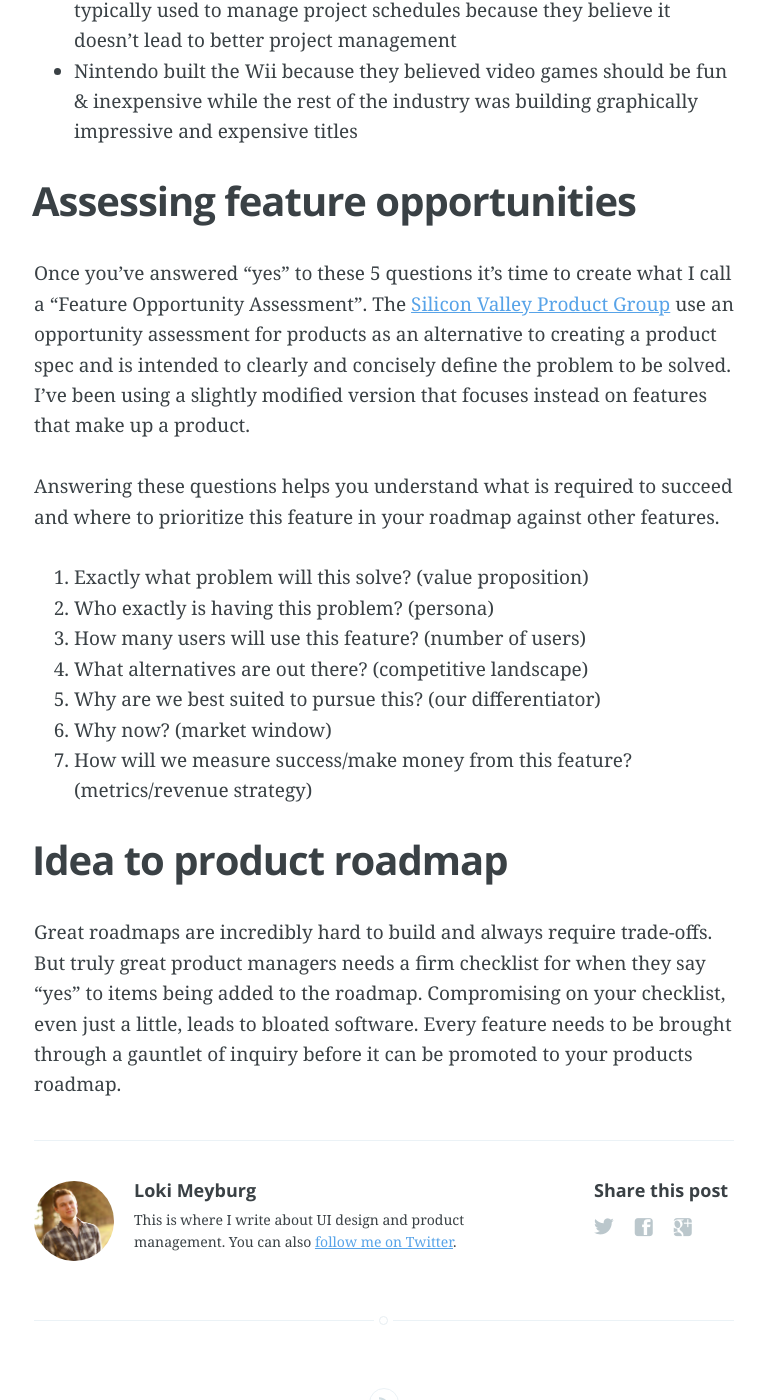
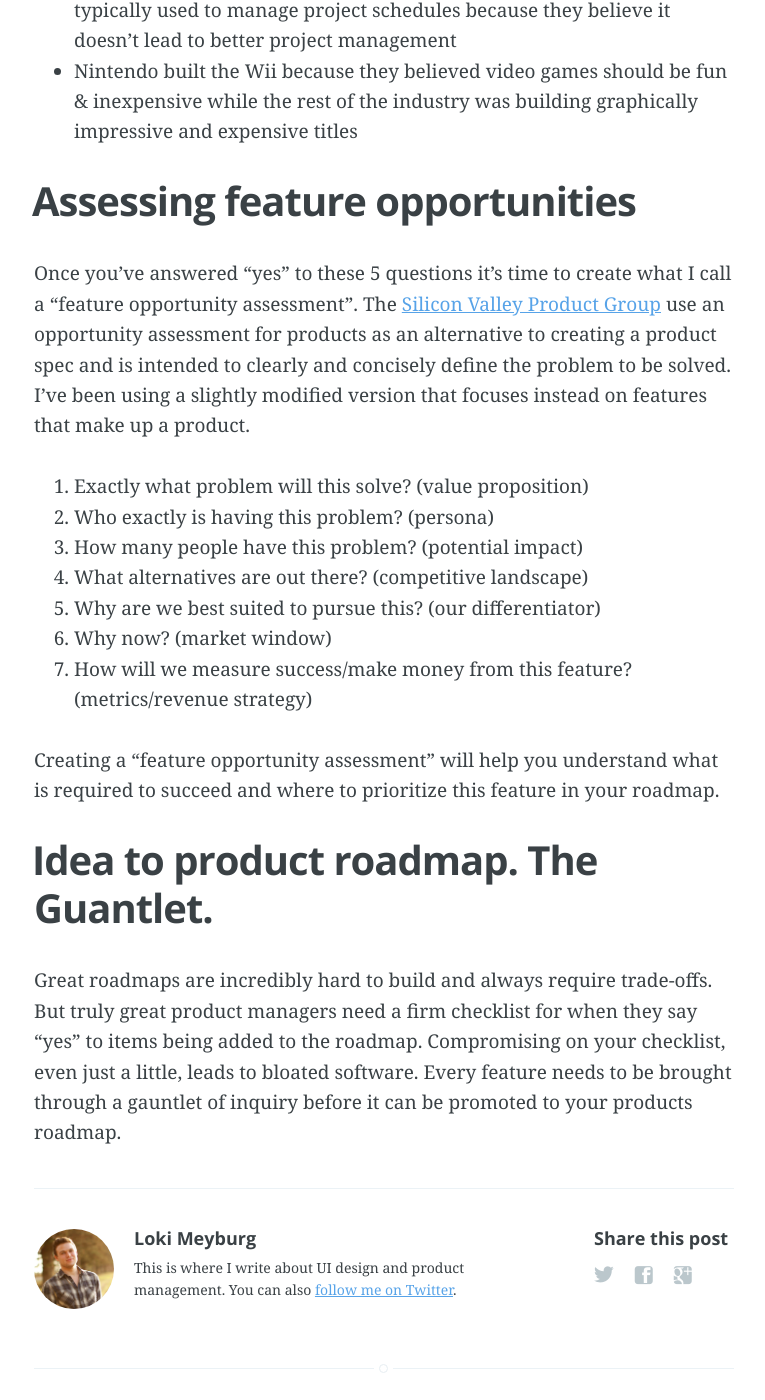
Before and after one commit to lokimeyburg/lokimeyburg.github.io, a Jekyll site: the page built from _posts/2014-10-20-when-to-say-yes.md, in a window 1280 px wide and 1400 px high, scrolled down 2841 px. Shown: the whole window, without its empty margins (256-1021 px from the left). Built offline with Jekyll 4.4.1, drawn with Linux system fonts in a browser that asks for light colours; Markdown is read by kramdown in place of the engine named in the settings; some of the changed text lies outside the part shown.

Commit message:
Revision of when to say yes article

```diff
--- a/_posts/2014-10-20-when-to-say-yes.md
+++ b/_posts/2014-10-20-when-to-say-yes.md
@@ -48,19 +48,18 @@ Here are some examples of companies that took a step in a different direction:
 
 ## Assessing feature opportunities
 
-Once you’ve answered “yes” to these 5 questions it’s time to create what I call a “Feature Opportunity Assessment”. The [Silicon Valley Product Group](http://www.svproduct.com/) use an opportunity assessment for products as an alternative to creating a product spec and is intended to clearly and concisely define the problem to be solved. I've been using a slightly modified version that focuses instead on features that make up a product.
-
-Answering these questions helps you understand what is required to succeed and where to prioritize this feature in your roadmap against other features.
+Once you’ve answered “yes” to these 5 questions it’s time to create what I call a “feature opportunity assessment”. The [Silicon Valley Product Group](http://www.svproduct.com/) use an opportunity assessment for products as an alternative to creating a product spec and is intended to clearly and concisely define the problem to be solved. I've been using a slightly modified version that focuses instead on features that make up a product.
 
 1. Exactly what problem will this solve? (value proposition)
 2. Who exactly is having this problem? (persona)
-3. How many users will use this feature? (number of users)
+3. How many people have this problem? (potential impact)
 4. What alternatives are out there? (competitive landscape)
 5. Why are we best suited to pursue this? (our differentiator)
 6. Why now? (market window)
 8. How will we measure success/make money from this feature? (metrics/revenue strategy)
 
+Creating a "feature opportunity assessment" will help you understand what is required to succeed and where to prioritize this feature in your roadmap.
 
-## Idea to product roadmap
+## Idea to product roadmap. The Guantlet.
 
-Great roadmaps are incredibly hard to build and always require trade-offs. But truly great product managers needs a firm checklist for when they say "yes" to items being added to the roadmap. Compromising on your checklist, even just a little, leads to bloated software. Every feature needs to be brought through a gauntlet of inquiry before it can be promoted to your products roadmap.
+Great roadmaps are incredibly hard to build and always require trade-offs. But truly great product managers need a firm checklist for when they say "yes" to items being added to the roadmap. Compromising on your checklist, even just a little, leads to bloated software. Every feature needs to be brought through a gauntlet of inquiry before it can be promoted to your products roadmap.
```
Also changed, not shown: other parts of _posts/2014-10-20-when-to-say-yes.md (+1 -1 lines).
